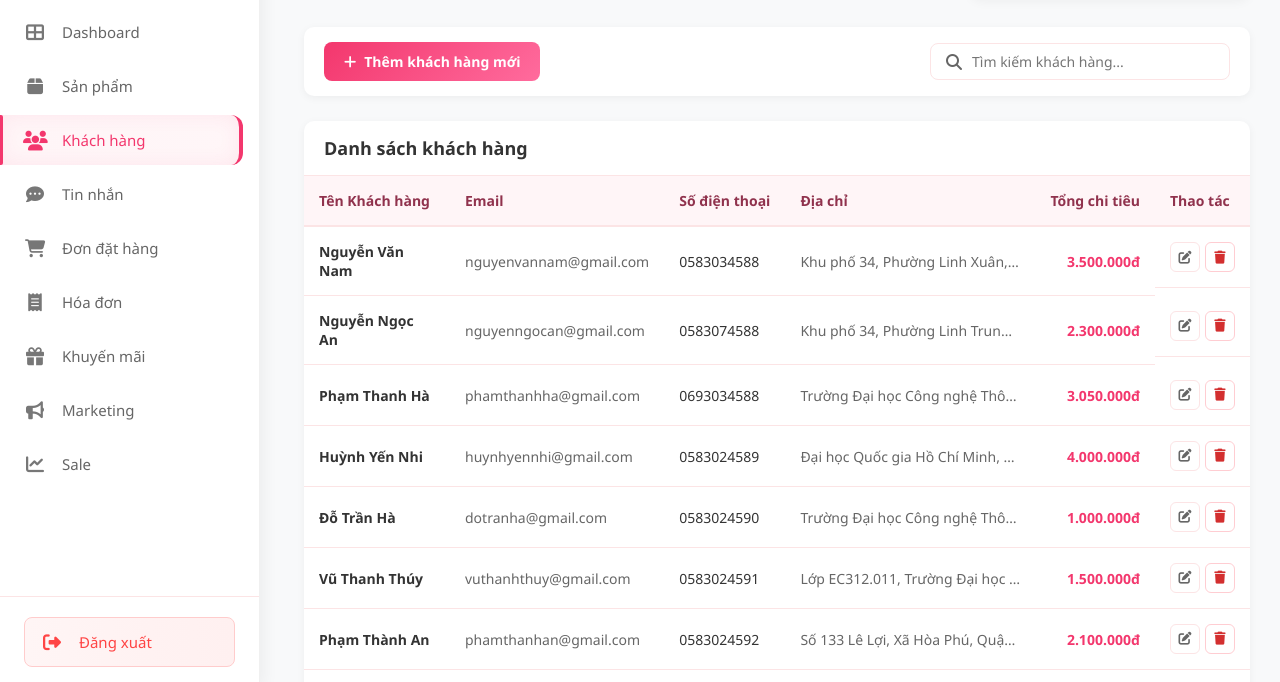
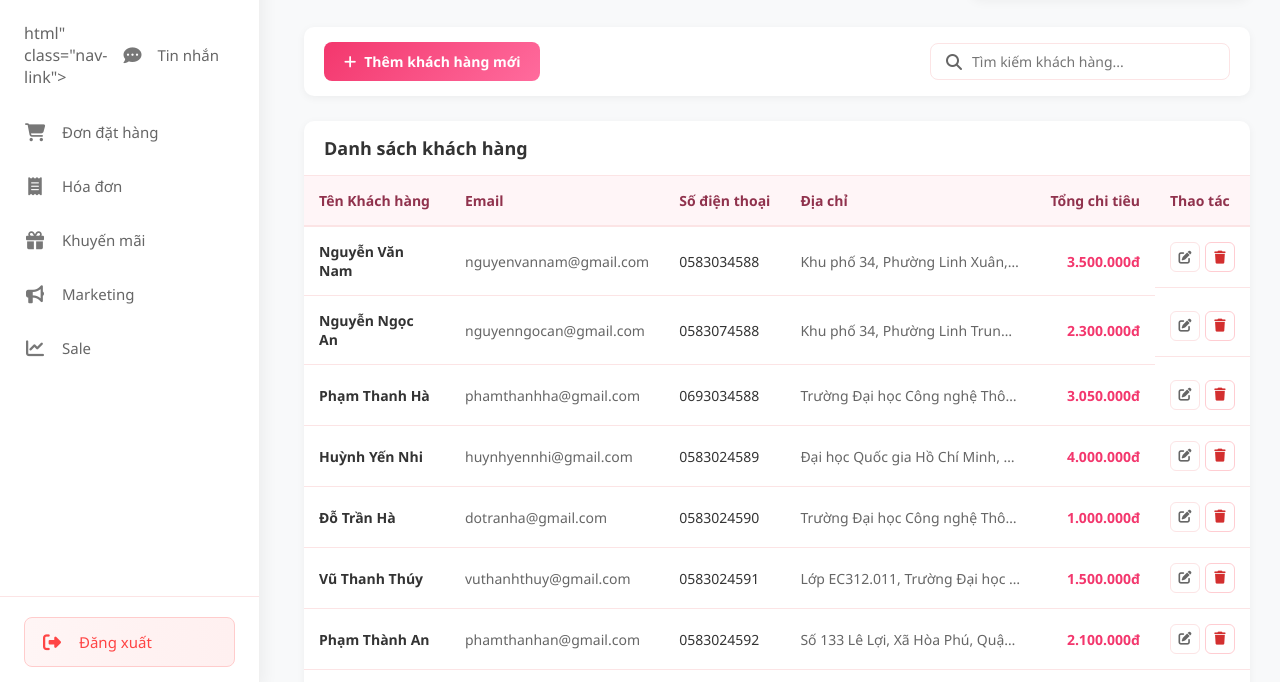
Before and after one commit to KimNganP04/EC312-TinyTags, a plain HTML site: page pages/customer.html in a window 1280 px wide. Shown: the part 113-795 px from the top of the page. Drawn offline with Linux system fonts and the light colour scheme.

Commit message:
Update customer.html

```diff
--- a/pages/customer.html
+++ b/pages/customer.html
@@ -26,27 +26,7 @@
         <ul class="nav-menu">
             <li class="nav-item">
                 <a href="index.html" class="nav-link">
-                    <i class="fas fa-th-large nav-icon"></i>
-                    <span class="nav-text">Dashboard</span>
-                </a>
-            </li>
-
-            <li class="nav-item">
-                <a href="products.html" class="nav-link active">
-                    <i class="fas fa-box nav-icon"></i>
-                    <span class="nav-text">Sản phẩm</span>
-                </a>
-            </li>
-
-            <li class="nav-item">
-                <a href="customer.html" class="nav-link">
-                    <i class="fas fa-users nav-icon"></i>
-                    <span class="nav-text">Khách hàng</span>
-                </a>
-            </li>
-
-            <li class="nav-item">
-                <a href="#" class="nav-link">
+                  html" class="nav-link">
                     <i class="fas fa-comment-dots nav-icon"></i>
                     <span class="nav-text">Tin nhắn</span>
                 </a>
@@ -74,14 +54,14 @@
             </li>
 
             <li class="nav-item">
-                <a href="#" class="nav-link">
+                <a href="../index.html" class="nav-link">
                     <i class="fas fa-bullhorn nav-icon"></i>
                     <span class="nav-text">Marketing</span>
                 </a>
             </li>
 
             <li class="nav-item">
-                <a href="sale/index.html" class="nav-link">
+                <a href="pages/sale/index.html" class="nav-link">
                     <i class="fas fa-chart-line nav-icon"></i>
                     <span class="nav-text">Sale</span>
                 </a>
@@ -451,4 +431,5 @@
         });
     </script>
 </body>
+
 </html>
```
